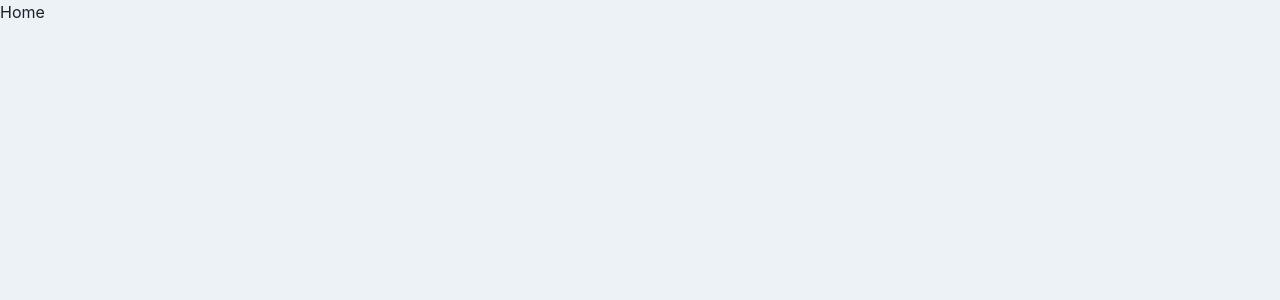
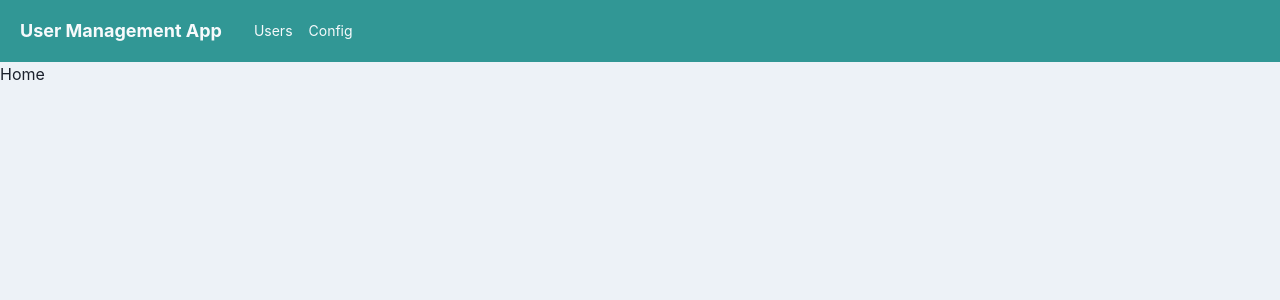
Before and after one commit to ken505/U_Z_React2_ChakraUI2, a React (Create React App) app: page /home in a window 1280 px wide. Shown: the top 300 px of the page. Built offline with nearby package versions, Linux system fonts and the light colour scheme.

Commit message:
befor_chakra_icon_storm:

```diff
--- a/src/components/organisms/layout/Header.tsx
+++ b/src/components/organisms/layout/Header.tsx
@@ -1,4 +1,4 @@
-import { Flex } from "@chakra-ui/react";
+import { Box, Flex, Heading, Link } from "@chakra-ui/react";
 import { memo, VFC } from "react";
 
 export const Header: VFC = memo(() => {
@@ -9,6 +9,24 @@ export const Header: VFC = memo(() => {
       color="gray.50"
       align="center"
       justify="space-between"
-    ></Flex>
+      padding={{ base: 3, md: 5 }}
+    >
+      <Flex align="center" as="a" mr={8} _hover={{ cursor: "pointer" }}>
+        <Heading as="h1" fontSize={{ base: "md", md: "lg" }}>
+          User Management App
+        </Heading>
+      </Flex>
+      <Flex
+        align="center"
+        fontSize="sm"
+        flexGrow={2}
+        display={{ base: "none", md: "flex" }}
+      >
+        <Box pr="4">
+          <Link>Users</Link>
+        </Box>
+        <Link>Config</Link>
+      </Flex>
+    </Flex>
   );
 });
```
